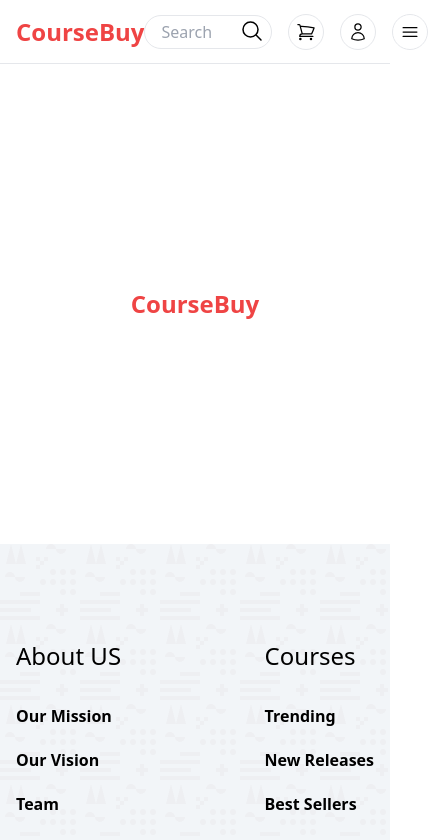
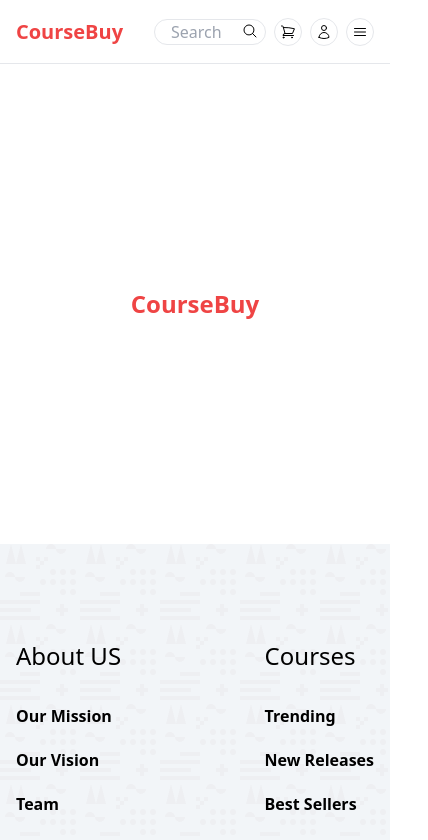
Before and after one commit to MdMuzahid07/Task-online-course, a React (Vite) app: page / in a window 390 px wide. Shown: the top 840 px of the page, 428 px wide, since content can reach past the window. Built offline with nearby package versions, Linux system fonts and the light colour scheme.

Commit message:
navbar responsive issue fixed

```diff
--- a/src/components/shared/Navbar.jsx
+++ b/src/components/shared/Navbar.jsx
@@ -4,7 +4,7 @@ import Dropdown from "../ui/Dropdown";
 import { useState } from "react";
 
 const styles = {
-  btn: "w-9 h-9 rounded-full flex justify-center items-center border active:border-red-500",
+  btn: "sm:w-9 w-7 sm:h-9 h-7 rounded-full flex justify-center items-center border active:border-red-500",
 };
 
 const Navbar = () => {
@@ -12,12 +12,12 @@ const Navbar = () => {
   const [userDrop, setUserDrop] = useState(false);
 
   return (
-    <nav className="border-b sticky top-0 right-0 bg-white w-full h-16 md:h-20 flex items-center ">
+    <nav className="border-b sticky top-0 right-0 bg-white w-full h-16 md:h-20 flex items-center z-50">
       <div className="max-w-7xl mx-auto w-full px-4 xl:px-0">
         <div className="flex justify-between items-center relative">
           <div>
             {/* <img src="" alt="" /> */}
-            <h1 className="text-2xl md:text-4xl font-bold text-red-500">
+            <h1 className="text-xl md:text-4xl font-bold text-red-500">
               CourseBuy
             </h1>
           </div>
@@ -32,11 +32,11 @@ const Navbar = () => {
               })}
             </ul>
 
-            <div className="flex items-center gap-4">
+            <div className="flex items-center gap-2 sm:gap-4">
               <label className="relative" htmlFor="">
                 <input
                   type="text"
-                  className="border border-slate-150 py-1 w-32 md:w-44 px-4 rounded-full focus:outline-none focus:border-red-500"
+                  className="border border-slate-150 sm:py-1 w-28 sm:w-32 md:w-44 px-4 rounded-full focus:outline-none focus:border-red-500"
                   placeholder="Search"
                 />
                 <span className="absolute right-2 top-1">
@@ -46,7 +46,7 @@ const Navbar = () => {
                     viewBox="0 0 24 24"
                     strokeWidth={1.5}
                     stroke="currentColor"
-                    className="w-6 h-6 active:w-5 active:h-5 cursor-pointer"
+                    className="w-4 sm:w-6 h-4 sm:h-6 active:w-5 active:h-5 cursor-pointer"
                   >
                     <path
                       strokeLinecap="round"
@@ -64,7 +64,7 @@ const Navbar = () => {
                   viewBox="0 0 24 24"
                   strokeWidth={1.5}
                   stroke="currentColor"
-                  className="w-5 h-5"
+                  className="sm:w-5 w-4 sm:h-5 h-4"
                 >
                   <path
                     strokeLinecap="round"
@@ -84,7 +84,7 @@ const Navbar = () => {
                   viewBox="0 0 24 24"
                   strokeWidth={1.5}
                   stroke="currentColor"
-                  className="w-5 h-5"
+                  className="sm:w-5 w-4 sm:h-5 h-4"
                 >
                   <path
                     strokeLinecap="round"
@@ -111,7 +111,7 @@ const Navbar = () => {
                     viewBox="0 0 24 24"
                     strokeWidth={1.5}
                     stroke="currentColor"
-                    className="w-6 h-6"
+                    className="sm:w-5 w-4 sm:h-5 h-4"
                   >
                     <path
                       strokeLinecap="round"
@@ -126,7 +126,7 @@ const Navbar = () => {
                     viewBox="0 0 24 24"
                     strokeWidth={1.5}
                     stroke="currentColor"
-                    className="w-5 h-5"
+                    className="sm:w-5 w-4 sm:h-5 h-4"
                   >
                     <path
                       strokeLinecap="round"
```
